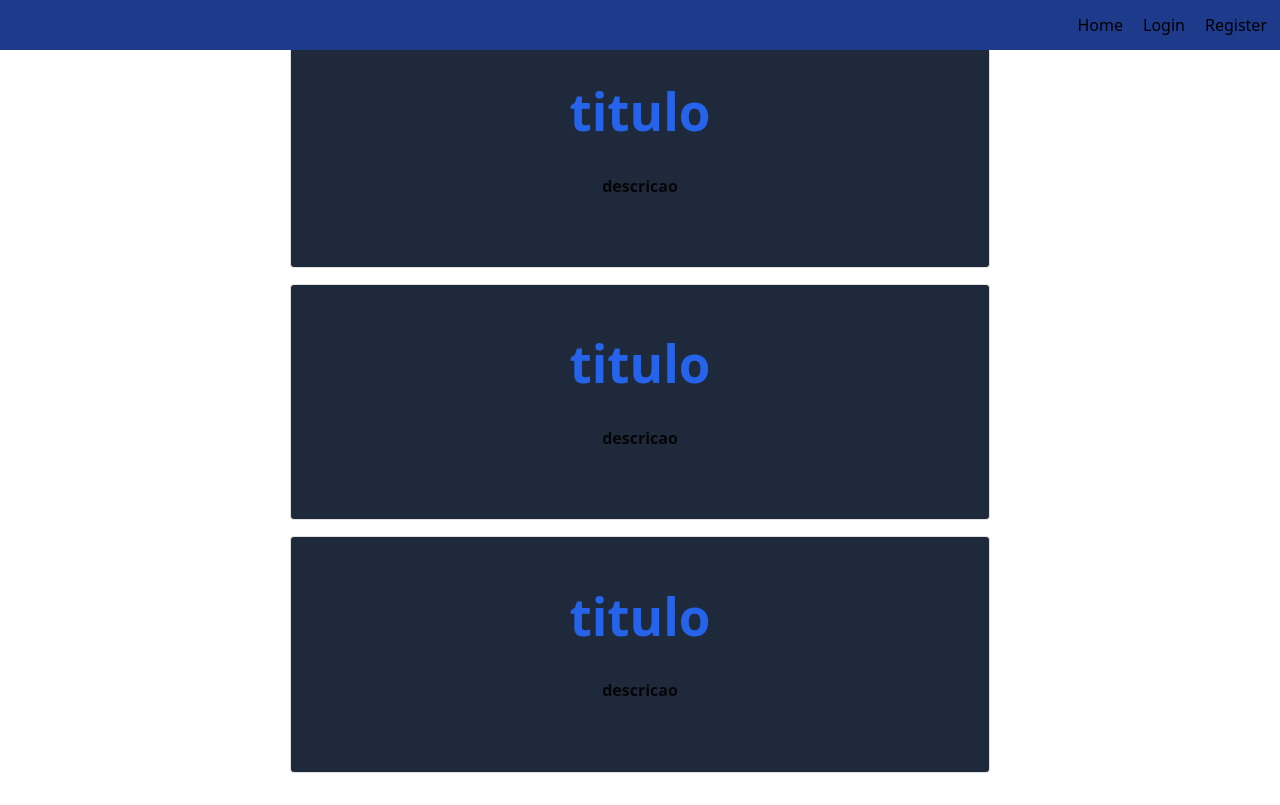
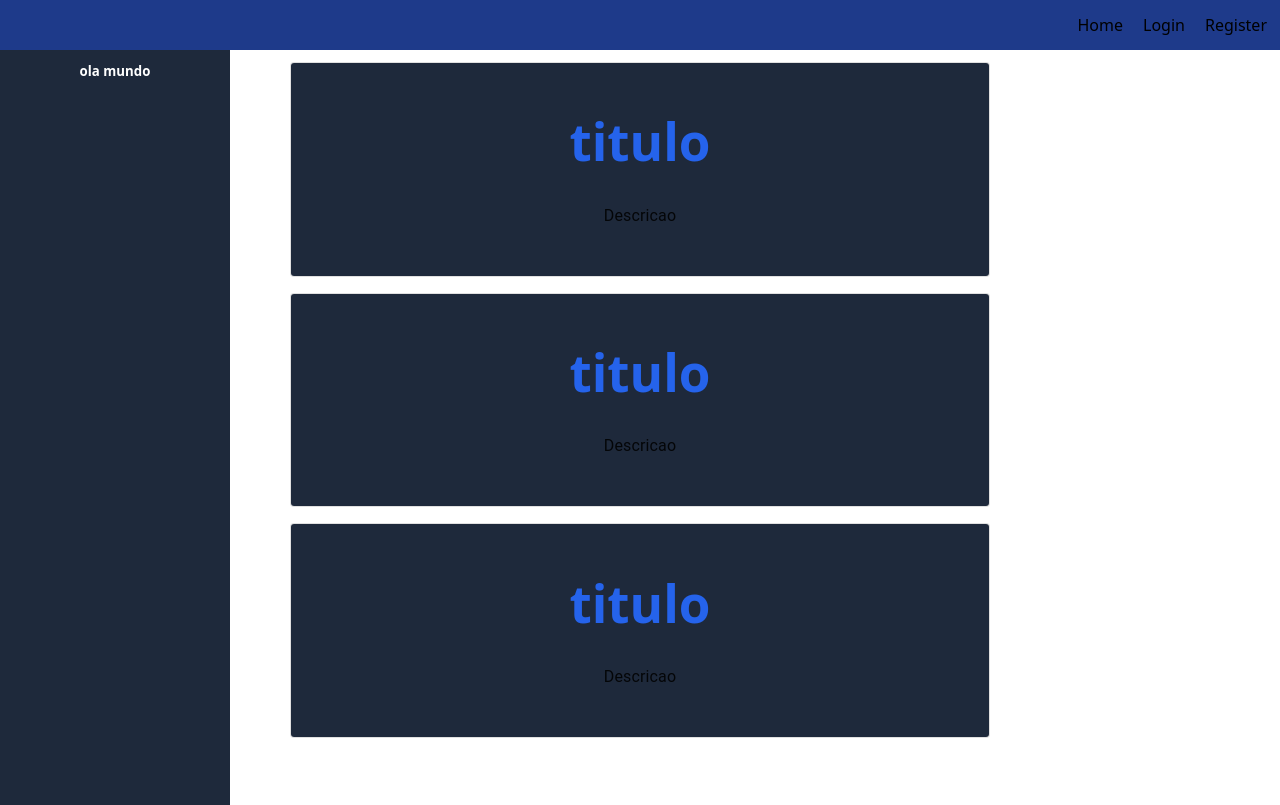
Before and after one commit to ItsAkane/blog-frontend, a React app: page / in a window 1280 px wide. Built offline with nearby package versions, Linux system fonts and the light colour scheme; some icons are missing; the HTML template or start-up script is replaced by a standard one.

Commit message:
included a sidebar in alayout component

```diff
--- a/src/App.jsx
+++ b/src/App.jsx
@@ -1,6 +1,6 @@
 import { Outlet } from 'react-router-dom'
 import './index.css';
-import { Navbar } from './Components/navbar';
+import { Alayout } from './Components/alayout';
 
 function App() {
 
@@ -8,7 +8,7 @@ function App() {
 
   return (
     <>
-    <Navbar/>
+    <Alayout />
 
       <main>
         <Outlet />
--- /dev/null
+++ b/src/Components/alayout.jsx
@@ -0,0 +1,18 @@
+import HomeIcon from '@mui/icons-material/Home';
+import { Link } from 'react-router-dom';
+
+export function Alayout() {
+    return (
+        <>
+            <aside style={{ display: 'flex', flexDirection: 'column', padding: '40px', position: 'fixed', top: '0', left: '0', width: '150px', height: '100vh', background: '#1E293B', color: 'white' }}>
+                <h5>ola mundo</h5>
+            </aside>
+
+            <nav style={{ display: 'flex', gap: '20px', padding: '13px', justifyContent: 'right', background: '#1E3A8A', width: '100%', top: '0', left: '0', alignItems: 'center', boxSizing: 'border-box', position: 'fixed', }}>
+                <Link to="/" style={{ textDecoration: 'none', color: 'black', display: 'flex' }}><HomeIcon />Home</Link>
+                <Link to="/Login" style={{ textDecoration: 'none', color: 'black', display: 'flex' }}>Login</Link>
+                <Link to="/register" style={{ textDecoration: 'none', color: 'black', display: 'flex' }}>Register</Link>
+            </nav>
+        </>
+    );
+}
--- a/src/Components/navbar.jsx
+++ /dev/null
@@ -1,15 +0,0 @@
-import HomeIcon from '@mui/icons-material/Home';
-import LoginIcon from '@mui/icons-material/Login';
-import { Link } from 'react-router-dom';
-
-export function Navbar() {
-    return (
-        <>
-            <nav style={{ display: 'flex', gap: '20px', padding: '13px', justifyContent: 'right', background:'#1E3A8A', width:'100%', top:'0', left:'0',alignItems:'center', boxSizing:'border-box', position:'fixed', }}>
-                <Link to="/" style={{ textDecoration: 'none', color: 'black', display: 'flex' }}><HomeIcon />Home</Link>
-                <Link to="/Login" style={{ textDecoration: 'none', color: 'black', display: 'flex' }}>Login</Link>
-                <Link to="/register" style={{ textDecoration: 'none', color: 'black', display: 'flex' }}>Register</Link>
-            </nav>
-        </>
-    );
-}
--- a/src/Components/postCard.jsx
+++ b/src/Components/postCard.jsx
@@ -13,9 +13,11 @@ export function PostCard() {
         <React.Fragment >
             <CardContent sx={{background: '#1E293B'}}>
                 <h1>titulo</h1>
-                <h4>descricao</h4>
+                <Typography>
+                    Descricao
+                </Typography>
             </CardContent>
-            <CardActions sx={{display:'flex', justifyContent:'center', gap:4, background: '#1E293B'}}>
+            <CardActions sx={{display:'flex', justifyContent:'left', gap:4, background: '#1E293B'}}>
                 <FavoriteBorderIcon/>
                 <CommentIcon />
             </CardActions>
--- a/src/pages/Login.jsx
+++ b/src/pages/Login.jsx
@@ -7,8 +7,8 @@ export default function Login() {
     <>
       <Box sx={{ display: 'flex', flexDirection: 'column', gap: 2, alignItems: 'center', mt: 5 }}>
         <h1>Faça Login</h1>
-        <TextField id="Login-input" label="Login" variant="outlined" />
-        <TextField id="Password-input" label="Senha" variant="outlined" />
+        <TextField id="Login-input" label="Login" variant="outlined" focused/>
+        <TextField id="Password-input" label="Senha" variant="outlined" focused/>
         <Button id="LoginBtn" variant="outlined">Login</Button>
 
         <Link to="/register" tyle={{ textdeoration: 'none' }}>
--- a/src/pages/Register.jsx
+++ b/src/pages/Register.jsx
@@ -5,9 +5,9 @@ export function Register() {
         <>
             <Box sx={{ display: 'flex', flexDirection: 'column', gap: 2, alignItems: 'center', mt: 5 }}>
                 <h1>Registre-se</h1>
-                <TextField id="Nick-register" label="Nickname" variant="outlined" />
-                <TextField id="Login-register" label="Login" variant="outlined" />
-                <TextField id="Password-register" label="Senha" variant="outlined" />
+                <TextField id="Nick-register" label="Nickname" variant="outlined" focused/>
+                <TextField id="Login-register" label="Login" variant="outlined" focused/>
+                <TextField id="Password-register" label="Senha" variant="outlined" focused/>
                 <Button id="RegisterBtn" variant="outlined">Register</Button>
             </Box>
         </>
```
